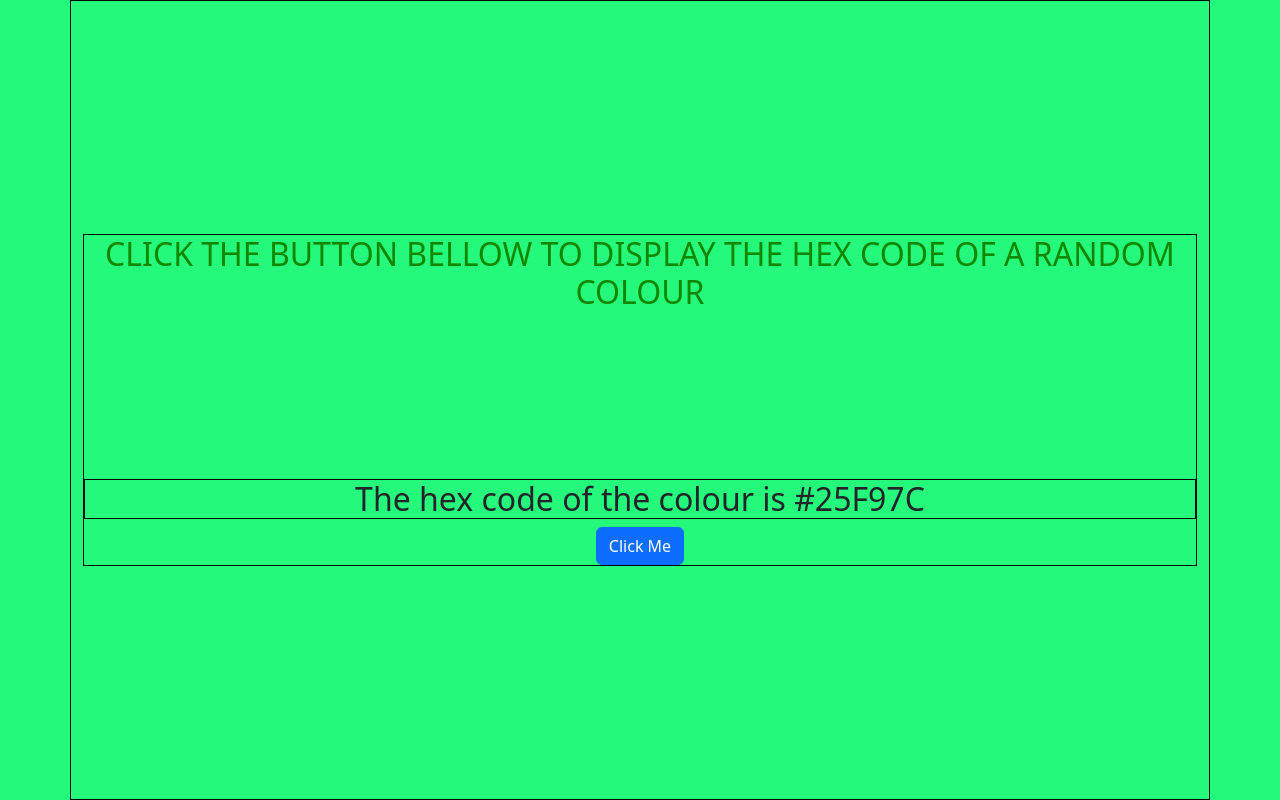
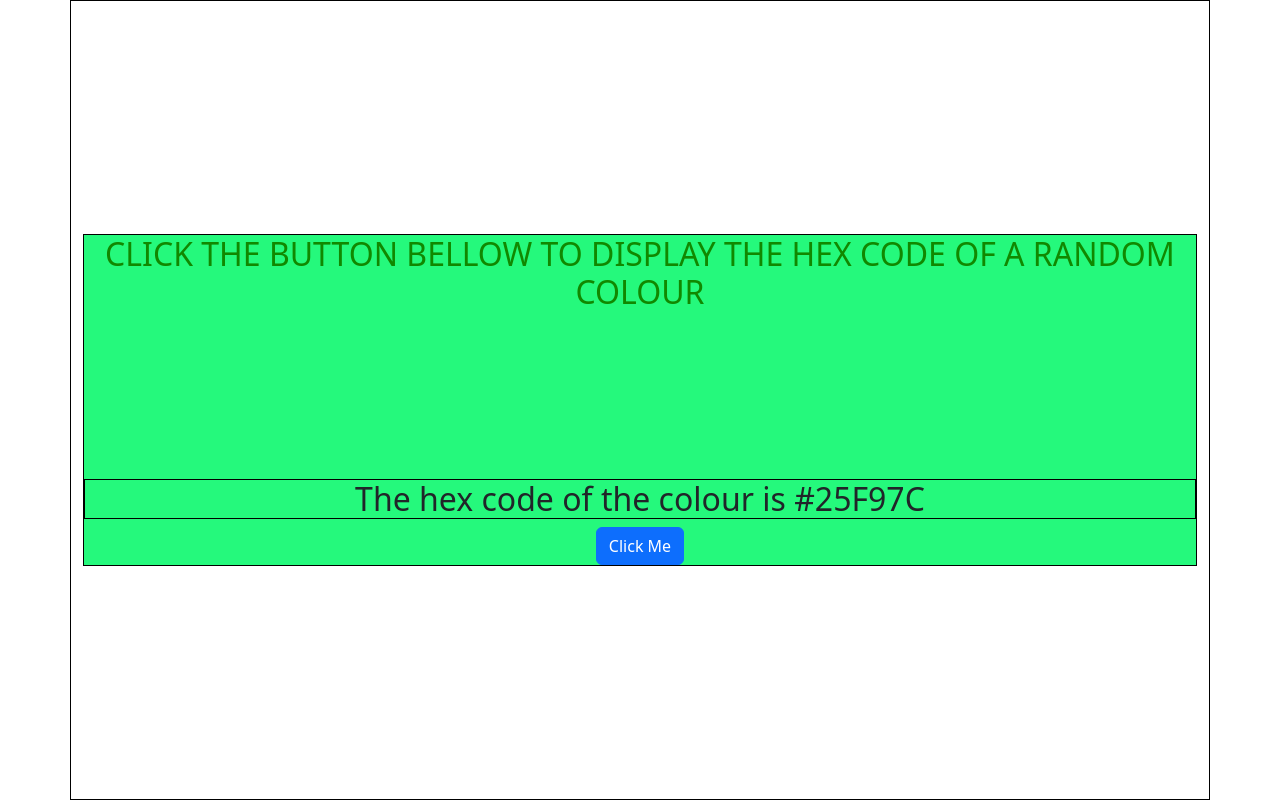
Before and after one commit to ChonCanCode/beginner-js-project-02-Hex-Colours, a plain HTML site: page index.html in a window 1280 px wide. Both pictures are taken after a click on the button "Click Me". Drawn offline with nearby package versions, Linux system fonts and the light colour scheme.

Commit message:
2024.09.18

```diff
--- a/script.js
+++ b/script.js
@@ -3,14 +3,15 @@ function changeColours() {
 
     let hexcode = '';
 
+    console.log(`pre-loop ${hexcode}`)
+
     for (let i=0; i < 6 ; i++) {
         let random_index = Math.floor(Math.random() * hex_numbers.length);
+        hexcode += hex_numbers[random_index];
+    }
+console.log(`post-loop ${hexcode}`)
 
-
-        hexcode += hex_numbers[random_index]
-    }
-
-    document.getElementById("hex-code").innerHTML = hexcode;
-    document.getElementsByTagName("body")[0].style.background = "#" + hexcode;
+document.getElementById("hex-code").innerHTML = hexcode;
+document.getElementsByClassName("hex-colours")[0].style.background = "#" + hexcode;//
 
 }
```
Also changed, not shown: style.css (line endings or trailing spaces).
